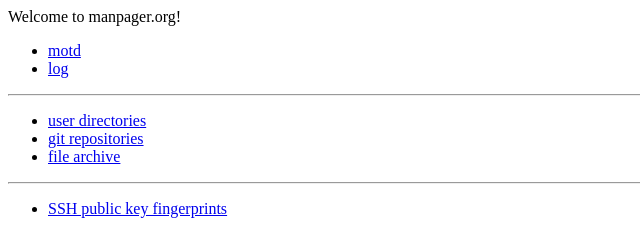
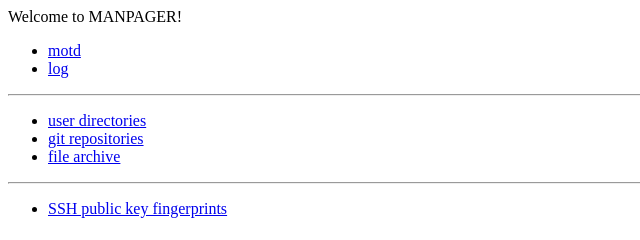
Before and after one commit to lexurco/manpager.org, a plain HTML site: page index.html in a window 1280 px wide. Shown: the full height of the page, 0-640 px from the left. Drawn offline with Linux system fonts and the light colour scheme.

Commit message:
manpager.org -> MANPAGER

```diff
--- a/index.html
+++ b/index.html
@@ -1,5 +1,5 @@
-<title>manpager.org</title>
-<p>Welcome to manpager.org!</p>
+<title>MANPAGER</title>
+<p>Welcome to MANPAGER!</p>
 <ul>
 	<li><a href="motd.txt">motd</a></li>
 	<li><a href="log.txt">log</a></li>
```
Also changed, not shown: 2 other files.
